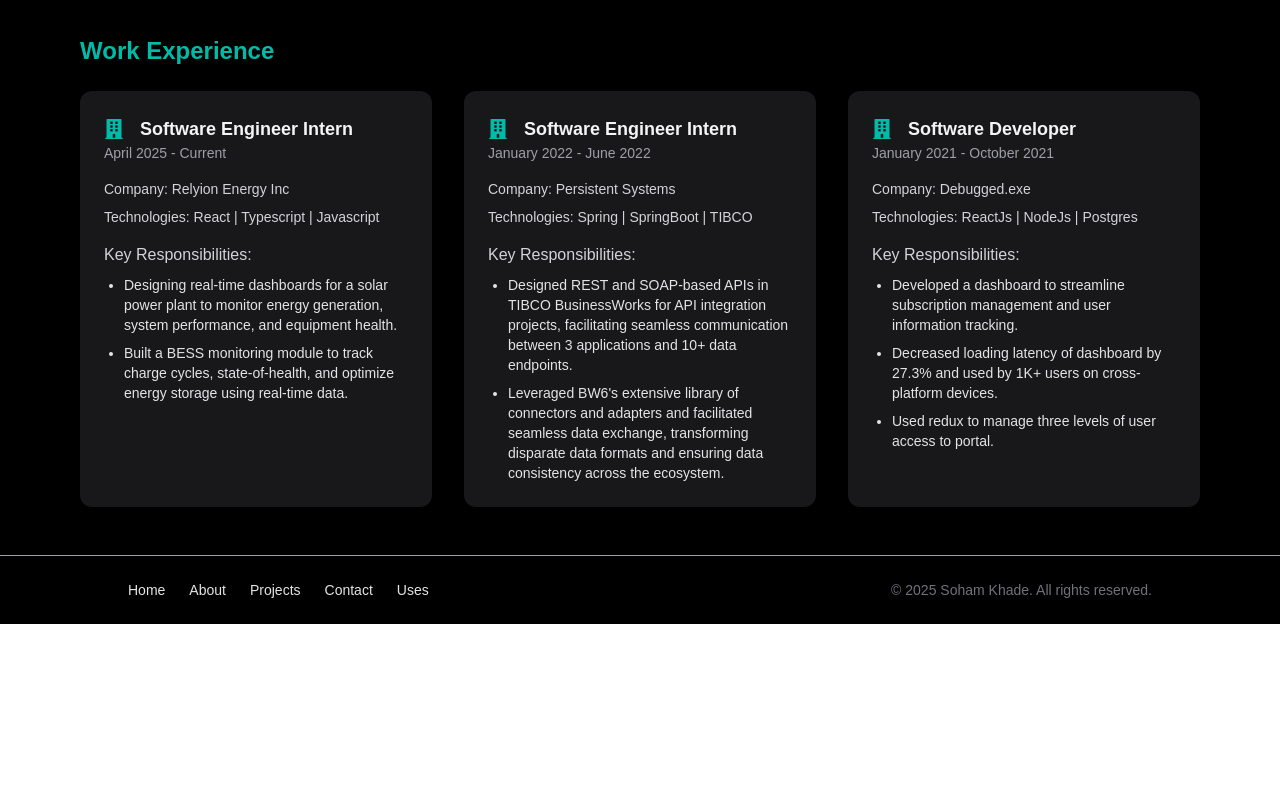
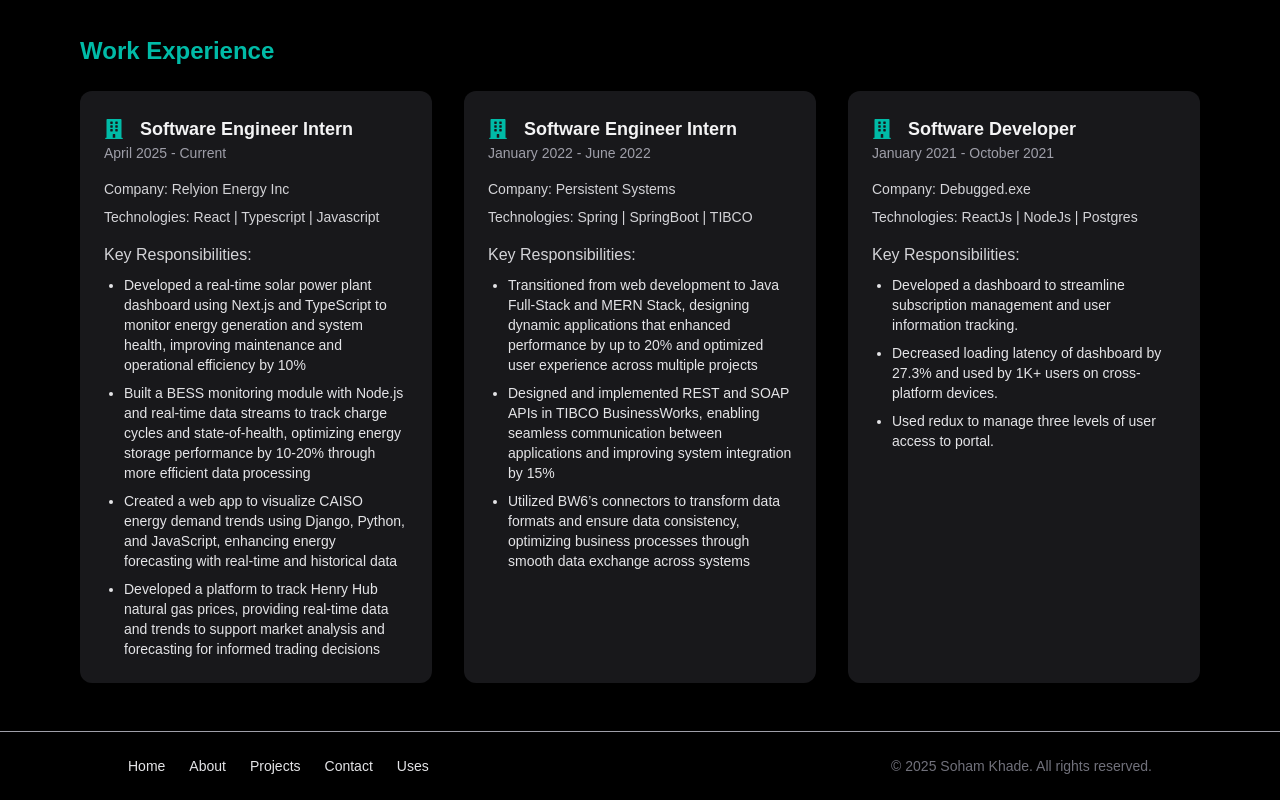
Before and after one commit to sohamkhade/portfolio, a Next.js app: page / in a window 1280 px wide. Shown: the part 1093-1893 px from the top of the page. Before the commit the page ends 1717 px from the top, so only its background shows below. Built offline with nearby package versions, Linux system fonts and the light colour scheme.

Commit message:
portfolio updated

```diff
--- a/src/components/Portfolio/WorkExperience.js
+++ b/src/components/Portfolio/WorkExperience.js
@@ -11,8 +11,10 @@
             company: "Relyion Energy Inc",
             technologies: "React | Typescript | Javascript",
             thingsDone: [
-                "Designing real-time dashboards for a solar power plant to monitor energy generation, system performance, and equipment health.",
-                "Built a BESS monitoring module to track charge cycles, state-of-health, and optimize energy storage using real-time data."
+                "Developed a real-time solar power plant dashboard using Next.js and TypeScript to monitor energy generation and system health, improving maintenance and operational efficiency by 10%",
+                "Built a BESS monitoring module with Node.js and real-time data streams to track charge cycles and state-of-health, optimizing energy storage performance by 10-20% through more efficient data processing",
+                "Created a web app to visualize CAISO energy demand trends using Django, Python, and JavaScript, enhancing energy forecasting with real-time and historical data",
+                "Developed a platform to track Henry Hub natural gas prices, providing real-time data and trends to support market analysis and forecasting for informed trading decisions",
             ]
         },
         {
@@ -21,8 +23,9 @@
             company: "Persistent Systems",
             technologies: "Spring | SpringBoot | TIBCO",
             thingsDone: [
-                "Designed REST and SOAP-based APIs in TIBCO BusinessWorks for API integration projects, facilitating seamless communication between 3 applications and 10+ data endpoints.",
-                "Leveraged BW6's extensive library of connectors and adapters and facilitated seamless data exchange, transforming disparate data formats and ensuring data consistency across the ecosystem."
+                "Transitioned from web development to Java Full-Stack and MERN Stack, designing dynamic applications that enhanced performance by up to 20% and optimized user experience across multiple projects",
+                "Designed and implemented REST and SOAP APIs in TIBCO BusinessWorks, enabling seamless communication between applications and improving system integration by 15%",
+                "Utilized BW6’s connectors to transform data formats and ensure data consistency, optimizing business processes through smooth data exchange across systems"
             ]
         },
         {
```
Also changed, not shown: 1 other file (tests, documents, lock files or other folders).
